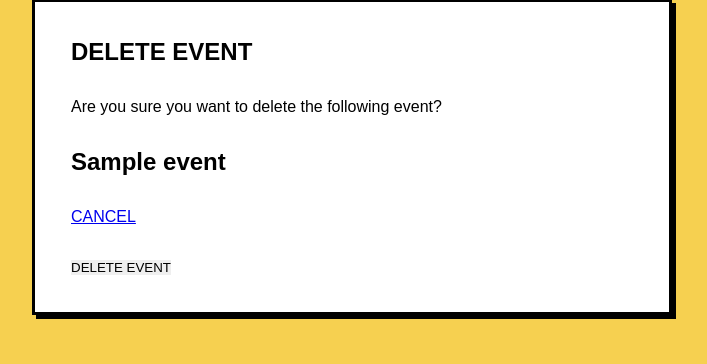
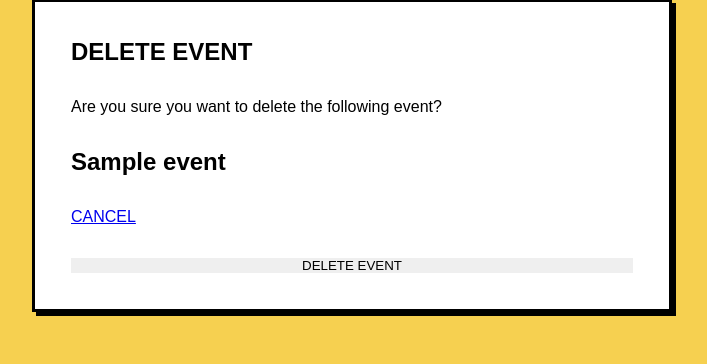
Before and after one commit to CatherineP37/Django-events-calendar, a Django app: page /event/1/delete in a window 1280 px wide. Shown: the part 101-465 px from the top of the page, without its empty margins (288-995 px from the left). Run offline with Django 5.2, Linux system fonts and the light colour scheme; tables that the repository leaves empty hold one stand-in row (values such as "Sample post").

Commit message:
Style form for deleting events in style.css

```diff
--- a/events_calendar/static/style.css
+++ b/events_calendar/static/style.css
@@ -176,6 +176,15 @@ main {
     gap: 16px;
 }
 
+.delete-event {
+    background-color: #FFFFFF;
+    width: 100%;
+    padding: 0;
+    display: flex;
+    flex-direction: column;
+    gap: 32px;
+}
+
 @media screen and (min-width: 576px) {
 
     main {
```
